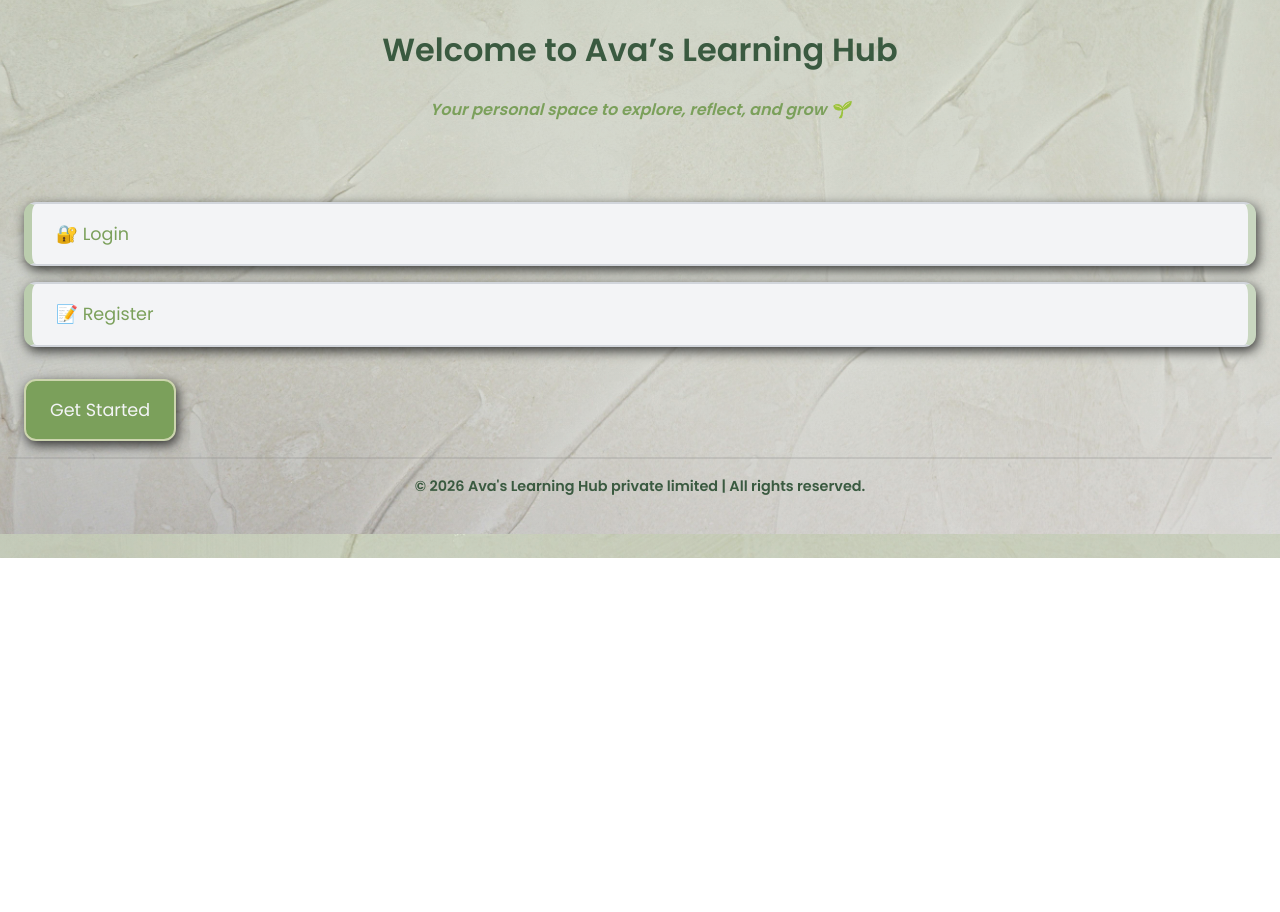
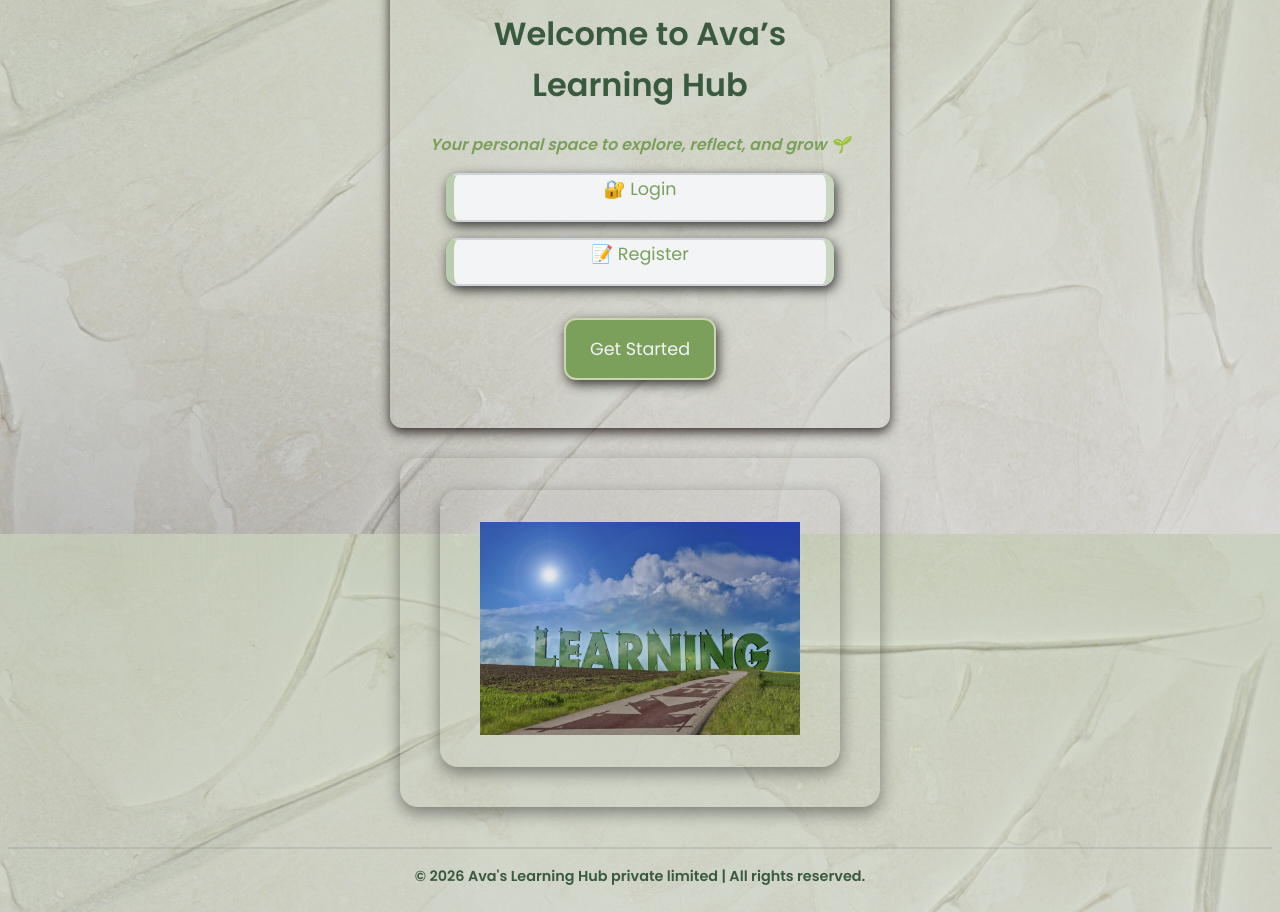
Before and after one commit to DeepthiGirijaThampi/avas-learning-hub-multi-user, a React (Vite) app in the folder ava-learning-hub/: page /#/ in a window 1280 px wide. Shown: the part 266-1178 px from the top of the page. Before the commit the page ends 824 px from the top, so only its background shows below. Built offline with nearby package versions, Linux system fonts and the light colour scheme; a web font is replaced by a local one.

Commit message:
Updating a few files with styling improvements

```diff
--- a/ava-learning-hub/src/components/pages/About.jsx
+++ b/ava-learning-hub/src/components/pages/About.jsx
@@ -8,7 +8,7 @@ export default function About(){
         <main className='about-page' >
             <section className='about-section'>
                 <h2>About Ava’s Learning Hub</h2>
-                <p><em>Created by <strong >Deepthi Girija Thampi</strong>, as part of a solo project to inspire young learners like Ava 🧡</em></p>
+                <p><em>Created by <strong >Deepthi Girija Thampi</strong> as a solo project designed to inspire young learners like Ava 💖 </em></p>
                 <p>
                 Ava’s Learning Hub is a multi-user web application that allows students to organize their learning by tracking subjects, units, reflections, and progress in one place.
                 </p>
--- a/ava-learning-hub/src/components/pages/Home.jsx
+++ b/ava-learning-hub/src/components/pages/Home.jsx
@@ -2,6 +2,8 @@
 import { useNavigate ,Link } from "react-router";
 // Importing the CSS for styling
 import './home.css';
+
+import learningImage from "../../assets/learning_002.jpg";
 
 // Functional component for the Home page
 export default function Home(){
@@ -11,6 +13,7 @@ export default function Home(){
     //rendering
     return(
         <main className="home-page">
+         <div className="home-left">
             <div className="welcome">
                 <h1 style={{display:"flex",justifyContent:"center",color:"#3a5a40"}}>Welcome to Ava’s Learning Hub</h1>
                 <p style={{display:"flex",justifyContent:"center", color:"#7BA05B"}}><strong><em>Your personal space to explore, reflect, and grow 🌱</em></strong></p>
@@ -18,12 +21,12 @@ export default function Home(){
             <section className="features">
                 <Link to={"/login"}><div className="feature-card">🔐 Login</div></Link>
                 <Link to={"/register"}><div className="feature-card">📝 Register</div></Link>
-                {/* <Link to={"/subjects"}><div className="feature-card">📚 Track Subjects</div></Link>
-                <Link to={"/reflections"}><div className="feature-card">✍ Reflect on Learning</div></Link>
-                <Link to={"/profile"}><div className="feature-card">📊 Celebrate Progress</div></Link> */}
-                {/* <div className="feature-card">🌍 Coming soon: multi-user!</div> */}
             </section>
             <button onClick={() => navigate("/login")} className="get-started-button">Get Started</button>
+        </div>
+        <div className="home-right">
+                <img src={learningImage} alt="Learning illustration" />
+        </div>
         </main>
     )
 }
--- a/ava-learning-hub/src/components/pages/Login.jsx
+++ b/ava-learning-hub/src/components/pages/Login.jsx
@@ -31,7 +31,10 @@ export default function Login() {
       email: "",
       password:""
      })
-     setError("Login failed");
+     setError("Invalid email or password");
+     setTimeout(()=>{
+      setError("");
+     },3000);
     }
   }
 
--- a/ava-learning-hub/src/components/pages/Profile.jsx
+++ b/ava-learning-hub/src/components/pages/Profile.jsx
@@ -13,7 +13,7 @@ export default function Profile(){
     //avatar personalization
     const avatars = [avatar1,avatar2,avatar3,avatar4,avatar5];
 
-    const [selectedAvatar, setSelectedAvatar] = useState(localStorage.getItem("avatar")|| userimg);
+    const [selectedAvatar, setSelectedAvatar] = useState(localStorage.getItem("avatar")|| avatar5);
 
     const [subjectProgress, setSubjectProgress] = useState([]);
     const userName = localStorage.getItem("userName") || "User";
--- a/ava-learning-hub/src/components/pages/Register.jsx
+++ b/ava-learning-hub/src/components/pages/Register.jsx
@@ -20,6 +20,9 @@ export default function Register() {
     if(formData.password !== formData.confirmPassword){
       console.log("Passwords MissMatch");
       setError("Passwords do not match.");
+      setTimeout(()=>{
+        setError("");
+      },3000);
       return;
     }
     try {
@@ -31,6 +34,9 @@ export default function Register() {
       console.error("Registration failed:", error.message);
       // alert(error.message);
       setError(error.message);
+      setTimeout(()=>{
+        setError("");
+      },3000);
       setFormData({
           ...formData,
           password: "",
--- a/ava-learning-hub/src/components/pages/Subjects.jsx
+++ b/ava-learning-hub/src/components/pages/Subjects.jsx
@@ -143,11 +143,11 @@ export default function Subjects(){
 
                         {confirmDeleteId === subject.id && (
                                 <div className="delete-confirm-box">
-                                    <p>Are you sure you want to delete this subject?</p>
+                                    <p>⚠️ Are you sure you want to delete this subject?</p>
 
                                     <div className="delete-confirm-buttons">
                                         <CustomButton
-                                            text="Yes, Delete"
+                                            text="Delete"
                                             onClick={() => handleDeleteSubject(subject.id)}
                                         />
                                         <CustomButton
--- a/ava-learning-hub/src/components/pages/Units.jsx
+++ b/ava-learning-hub/src/components/pages/Units.jsx
@@ -4,7 +4,7 @@ import { useParams,useLocation, Link } from 'react-router';
 import { useEffect, useState } from 'react';
 import './units.css'
 import { getUnitsBySubject, createUnit, updateUnit ,deleteUnit} from "../../services/unitService";
-import { FaTrash } from "react-icons/fa";
+import { FaTrash,FaEdit } from "react-icons/fa";
 //functional component for Units
 export default function Units() {
     // Get subjectId from URL parameters
@@ -48,13 +48,7 @@ export default function Units() {
     const [unitName,setUnitName]= useState('') // to add the unit name
     const [unitDescription,setUnitDescription] = useState(''); // to add the description of unit
     const [error, setError] = useState('');//error message
-
-    // useEffect to run everytime units or subjectId changes and stores latest units in localStorage
-    // useEffect(()=>{
-    //     localStorage.setItem(`units-${subjectId}`,JSON.stringify(units))
-    // },[units,subjectId]);
-
-
+    const [editUnit, setEditUnit] = useState(null) //editing unit
 
     //To run every time unitLimit or subjectId changes. and stored the unitLimit to localstorage
     useEffect(()=>{
@@ -100,8 +94,22 @@ export default function Units() {
         }
 
         try{
-            const savedUnit = await createUnit(unitData,token);
-            setUnits((prevUnits) => [...prevUnits,savedUnit])
+            if (editUnit) {
+            const updatedUnit = await updateUnit(editUnit.id, unitData, token);
+
+            setUnits((prevUnits) =>
+                prevUnits.map((u) =>
+                    u.id === editUnit.id ? updatedUnit : u
+                )
+            );
+
+            setEditUnit(null);
+        } else {
+            const savedUnit = await createUnit(unitData, token);
+            setUnits((prevUnits) => [...prevUnits, savedUnit]);
+        }
+            // const savedUnit = await createUnit(unitData,token);
+            // setUnits((prevUnits) => [...prevUnits,savedUnit])
             setUnitName("");
             setUnitDescription("");
             setShowUnitForm(false);
@@ -109,16 +117,7 @@ export default function Units() {
         }catch(error){
             console.error("Failed to save unit:", error.message);
         }
-        // const newUnit = {
-        // id: Date.now(),
-        // name: unitName || `Unit ${units.length + 1}`,
-        // description: unitDescription,
-        // completed: false
-        // };
-        // setUnits([...units, newUnit]);
-        // setUnitName('');
-        // setUnitDescription('');
-        // setShowUnitForm(false);
+
     }
     // for the checkbox toggle to mark completion of unit
     const toggleUnitComplete =async (unit) =>{
@@ -156,6 +155,14 @@ export default function Units() {
         }
 
     }
+
+    //handle edit unit
+    const handleEditUnit = (unit) => {
+    setEditUnit(unit);
+    setUnitName(unit.title);
+    setUnitDescription(unit.description || "");
+    setShowUnitForm(true);
+};
 
 //rendering starts here
 return (
@@ -239,17 +246,33 @@ return (
                     {units.map((unit) => (
 
                         <li key={unit.id} className='unit-item' >
+
                         <label className={`unit-label ${unit.completed ? "completed" : ""}`}>
+
+
+
                             <input
                             type="checkbox"
                             checked={unit.completed}
                             onChange={() => toggleUnitComplete(unit)}
                             />
                             {unit.title}
-                        <FaTrash className="delete-icon" onClick={() => handleDeleteUnit(unit.id)} />
+                        {/* <FaTrash className="delete-icon" onClick={() => handleDeleteUnit(unit.id)} />
+                        <div className="edit-icon-div">
+                        <FaEdit className="edit-icon" onClick={()=> handleEditUnit(unit)}/>
+                       </div> */}
                         </label>
-                        {/* <CustomButton text="Delete" onClick={() => handleDeleteUnit(unit.id)}/> */}
+                            <div className="unit-actions">
+                            <FaTrash
+                            className="delete-icon"
+                            onClick={() => handleDeleteUnit(unit.id)}
+                            />
 
+                            <FaEdit
+                            className="edit-icon"
+                            onClick={() => handleEditUnit(unit)}
+                            />
+                        </div>
                         </li>
 
                     ))}
--- a/ava-learning-hub/src/components/pages/about.css
+++ b/ava-learning-hub/src/components/pages/about.css
@@ -22,7 +22,7 @@
 }
 .about-page {
   position: relative;
-  background-image: url('../../assets/background-seven.jpg');
+  /* background-image: url('../../assets/background-seven.jpg');  */
   background-size: cover;
   background-position: center;
   color:var(--white-color);
@@ -56,7 +56,9 @@
 
 .about-picture{
   /* width:400px; */
-  border: var(--pink-two) solid 10px;
+  border: var(--green-one) solid 10px;
+  border-radius:20px;
+  box-shadow:0 6px 18px rgba(0,0,0,0.25);
   margin-right: 100px
   }
 
--- a/ava-learning-hub/src/components/pages/home.css
+++ b/ava-learning-hub/src/components/pages/home.css
@@ -38,3 +38,64 @@
   background-color: rgb(39, 124, 34);
   cursor: pointer;
 }
+
+/* New Changes */
+.home-page{
+  display:flex;
+  align-items:center;
+  justify-content:center;
+  gap:60px;
+  padding:60px;
+}
+
+.home-left{
+  max-width:420px;
+  padding: 2rem 2.5rem;
+  border-radius: 12px;
+  box-shadow: 0 4px 12px rgba(11, 2, 2, 0.8);
+}
+
+.home-right{
+  padding: 2rem 2.5rem;
+  border-radius: 18px;
+  box-shadow: 0 6px 16px rgba(0, 0, 0, 0.396);
+}
+
+.home-right img{
+  width:450px;
+  padding: 2rem 2.5rem;
+  overflow:hidden;
+  border-radius: 18px;
+  box-shadow: 0 6px 16px rgba(0, 0, 0, 0.396);
+}
+
+@media screen and (max-width: 1366px) {
+  .home-page{
+    flex-direction:column;
+    text-align:center;
+    gap: 30px;
+    padding: 40px 20px;
+  }
+  .home-page, .features, .feature-card {
+    padding-top: 0rem;
+    }
+  .home-right img{
+    max-width: 320px;
+  }
+}
+@media screen and (max-width: 768px){
+
+  .home-page{
+    flex-direction:column;
+    text-align:center;
+    gap: 20px;
+    padding: 30px 16px;
+  }
+  .home-right{
+    padding: 1rem;
+  }
+  .home-right img{
+    width:250px;
+  }
+
+}
--- a/ava-learning-hub/src/components/pages/learning.css
+++ b/ava-learning-hub/src/components/pages/learning.css
@@ -81,14 +81,20 @@
   background-color: var(--green-one);
 }
 
-/* delete confirmation in subjects*/
+/* delete confirmation in subjects.  #d8e2dc; */
 .delete-confirm-box {
   margin-top: 6px;
-  padding: 8px;
-  border: 1px solid #d8e2dc;
-  border-radius: 10px;
-  background: rgba(255, 255, 255, 0.75);
+  padding: 12px 16px;
+  border: 2px solid #7BA05B;
+  border-radius: 15px;
+  background: #e1edd69e;
+  box-shadow: 0 4px 12px rgba(0, 0, 0, 0.625);
   text-align: center;
+  transition: transform 0.2s ease, box-shadow 0.2s ease;
+}
+
+.delete-confirm-box:hover {
+  transform: scale(1.02);
 }
 
 .delete-confirm-box p {
@@ -100,7 +106,7 @@
 .delete-confirm-buttons {
   display: flex;
   justify-content: center;
-  gap: 10px;
+  gap: 15px;
   flex-wrap: wrap;
 }
 
@@ -142,10 +148,12 @@
   cursor: pointer;
   color: #7BA05B;
   font-size: 1rem;
-  transition: transform 0.2s ease;
+  opacity: 0.7;
+  transition: transform 0.2s ease , opacity 0.2s ease;
 }
 
 .edit-icon:hover {
+  opacity: 1;
   transform: scale(1.15);
 }
 /* animation  */
@@ -177,17 +185,15 @@
 }
 
 @media screen and (max-width: 768px) {
-  .subject-card {
-    width: 80%;
-    padding: 1rem;
-    margin: 10px auto;
-  }
   .subjects-container {
     flex-direction: column;
     align-items: center;
   }
   .subject-card {
-    max-width: 90%;
+    width: 150px;
     padding: 1rem;
+    margin: 10px auto;
   }
+
+
 }
--- a/ava-learning-hub/src/components/pages/units.css
+++ b/ava-learning-hub/src/components/pages/units.css
@@ -65,3 +65,13 @@
   max-width: 400px;
   width: 100%;
 }
+.unit-item {
+  display: flex;
+  align-items: center;
+  justify-content: space-between;
+}
+
+.unit-actions {
+  display: flex;
+  gap: 10px;
+}
```
Also changed, not shown: ava-learning-hub/src/assets/learning_001.jpg (added), ava-learning-hub/src/assets/learning_002.jpg (added).
